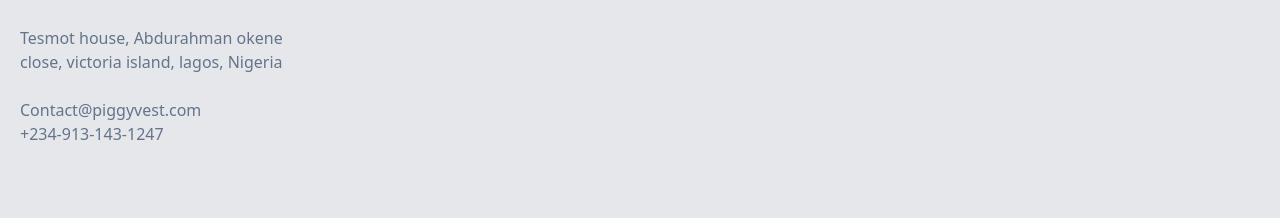
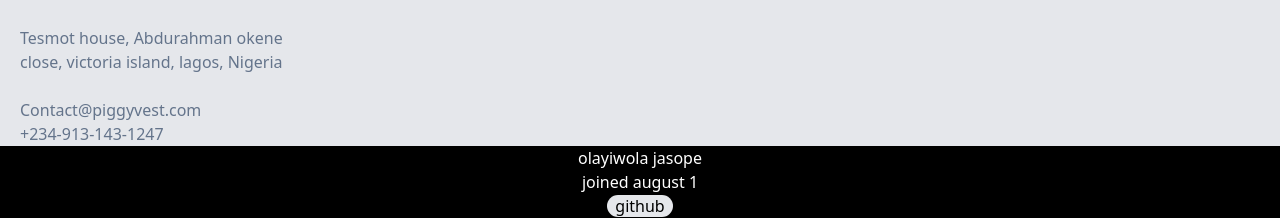
Before and after one commit to Aidea-creative/clone_pigyvest, a plain HTML site: page index.html in a window 1280 px wide. Shown: the part 6357-6575 px from the top of the page. Before the commit the page ends 6503 px from the top, so only its background shows below. Drawn offline with nearby package versions, Linux system fonts and the light colour scheme.

Commit message:
added link text

```diff
--- a/index.html
+++ b/index.html
@@ -208,5 +208,10 @@
        <p>+234-913-143-1247</p>
 
     </div>
+    <div class="name w-100 bg-black text-white text-center">
+      <h3 >olayiwola jasope</h3>
+      <p>joined august 1 </p>
+      <a href="https://github.com/Aidea-creative" class="bg-gray-200 w-40 rounded-xl pl-2 pr-2 text-black">github</a>
+        </div>
 </body>
 </html>
```
Also changed, not shown: automated.html (+5 -0 lines).
